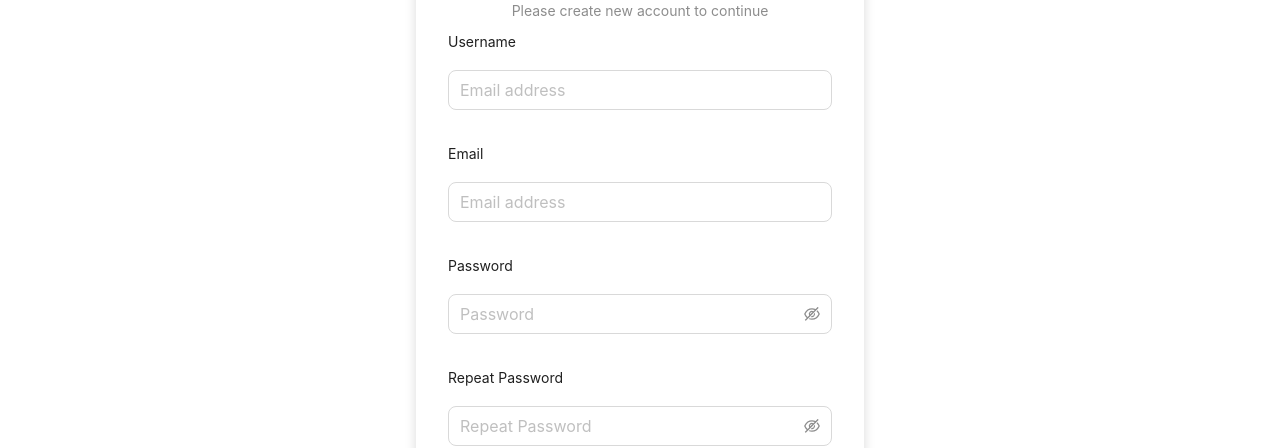
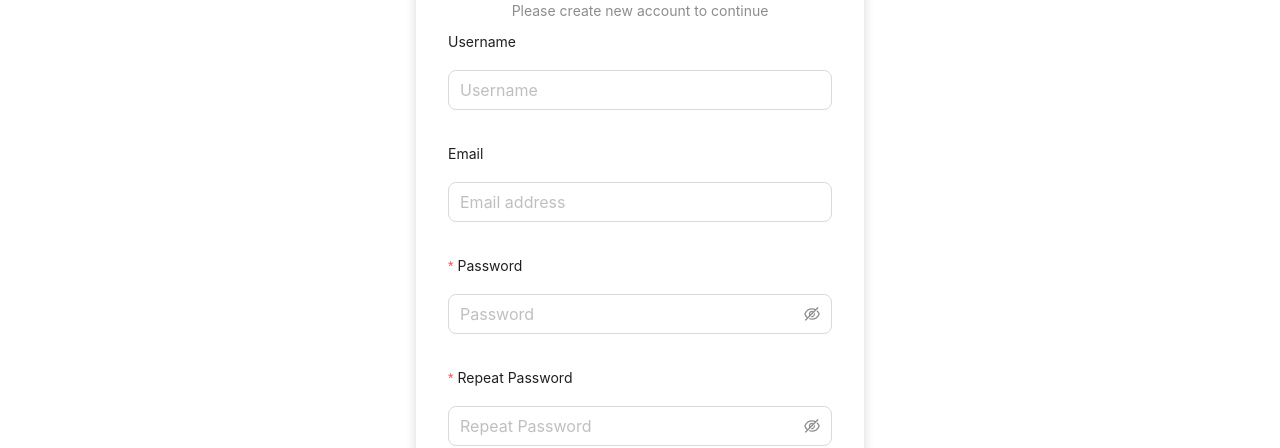
Before and after one commit to Sawatary/blog-platform, a React (Vite) app: page /sign-in in a window 1280 px wide. Both pictures are taken after a click on the button "Sign up". Shown: the part 263-711 px from the top of the page. Built offline with nearby package versions, Linux system fonts and the light colour scheme; the HTML template or start-up script is replaced by a standard one.

Commit message:
login fix

```diff
--- a/src/pages/SignIn.tsx
+++ b/src/pages/SignIn.tsx
@@ -30,7 +30,11 @@ const SignIn = () => {
         >
           <Input placeholder="Email address" />
         </Form.Item>
-        <Form.Item label="Password" name="password">
+        <Form.Item
+          label="Password"
+          name="password"
+          rules={[{ required: true, message: "Please enter your password" }]}
+        >
           <Input.Password type="password" placeholder="Password" />
         </Form.Item>
         <Form.Item>
--- a/src/pages/SignUp.tsx
+++ b/src/pages/SignUp.tsx
@@ -26,9 +26,15 @@ const SignUp = () => {
         <Form.Item
           label="Username"
           name="username"
-          rules={[{ type: "email", message: "The input is not valid E-mail!" }]}
+          rules={[
+            { min: 3, message: "Minimum 3 characters" },
+            {
+              max: 20,
+              message: "Too many characters",
+            },
+          ]}
         >
-          <Input placeholder="Email address" />
+          <Input placeholder="Username" />
         </Form.Item>
         <Form.Item
           label="Email"
@@ -37,10 +43,22 @@ const SignUp = () => {
         >
           <Input placeholder="Email address" />
         </Form.Item>
-        <Form.Item label="Password" name="password">
+        <Form.Item
+          label="Password"
+          name="password"
+          rules={[
+            { min: 6, message: "Minimum 6 characters" },
+            { max: 40, message: "Too many characters" },
+            { required: true, message: "Please enter your password" },
+          ]}
+        >
           <Input.Password type="password" placeholder="Password" />
         </Form.Item>
-        <Form.Item label="Repeat Password" name="repeat password">
+        <Form.Item
+          label="Repeat Password"
+          name="repeat password"
+          rules={[{ required: true, message: "Please enter your password" }]}
+        >
           <Input.Password type="password" placeholder="Repeat Password" />
         </Form.Item>
         <Form.Item>
```
